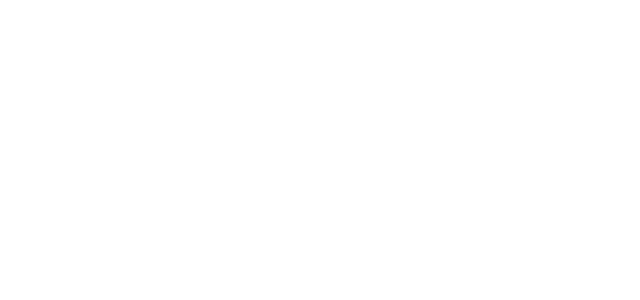
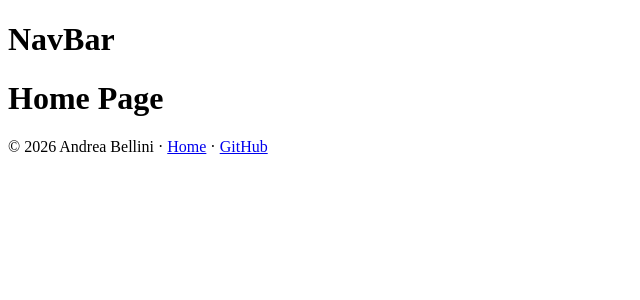
Before and after one commit to vertigo1919/headless-press-api-frontend, a React (Vite) app: page / in a window 1280 px wide. Shown: the top 300 px of the page, without its empty margins (0-640 px from the left). Built offline with nearby package versions, Linux system fonts and the light colour scheme.

Commit message:
build AppShell

```diff
--- a/src/components/app-shell/AppShell.jsx
+++ b/src/components/app-shell/AppShell.jsx
@@ -1,3 +1,13 @@
+import { Footer } from './Footer';
+import { NavBar } from './NavBar';
+import { Outlet } from 'react-router-dom';
+
 export function AppShell() {
-  return <></>;
+  return (
+    <>
+      <NavBar />
+      <Outlet />
+      <Footer />
+    </>
+  );
 }
--- a/src/components/app-shell/Footer.jsx
+++ b/src/components/app-shell/Footer.jsx
@@ -0,0 +1,23 @@
+import { Link } from 'react-router-dom';
+
+export function Footer() {
+  return (
+    <footer className="footer">
+      <p className="footer-text">
+        © {new Date().getFullYear()} Andrea Bellini ·{' '}
+        <Link to="/" className="footer-link">
+          Home
+        </Link>{' '}
+        ·{' '}
+        <a
+          className="footer-link"
+          href="https://github.com/vertigo1919/headless-press-api-frontend"
+          target="_blank"
+          rel="noreferrer"
+        >
+          GitHub
+        </a>
+      </p>
+    </footer>
+  );
+}
--- a/src/components/app-shell/NavBar.jsx
+++ b/src/components/app-shell/NavBar.jsx
@@ -0,0 +1,5 @@
+// import { SerchBar } from "./SearchBar";
+
+export function NavBar() {
+  return <h1>NavBar</h1>;
+}
--- a/src/components/app-shell/SearchBar.jsx
+++ b/src/components/app-shell/SearchBar.jsx
@@ -0,0 +1,3 @@
+export function SerchBar() {
+  return <></>;
+}
```
